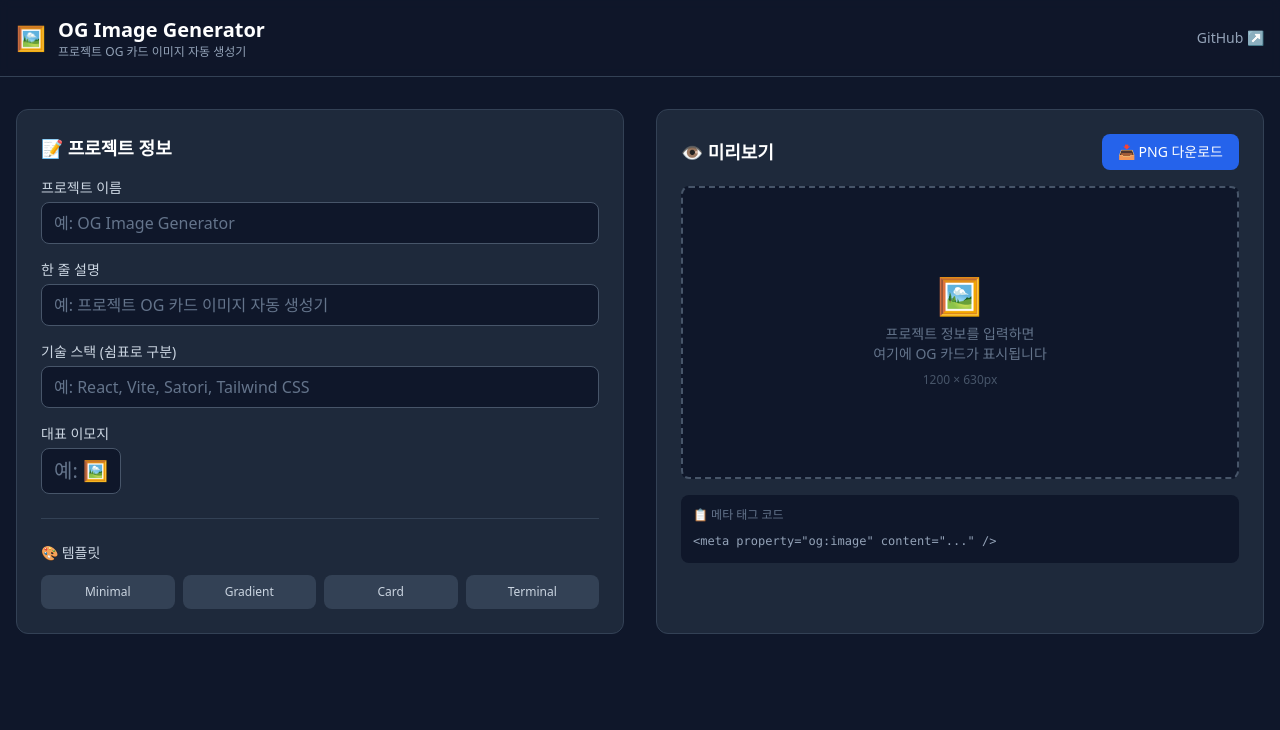
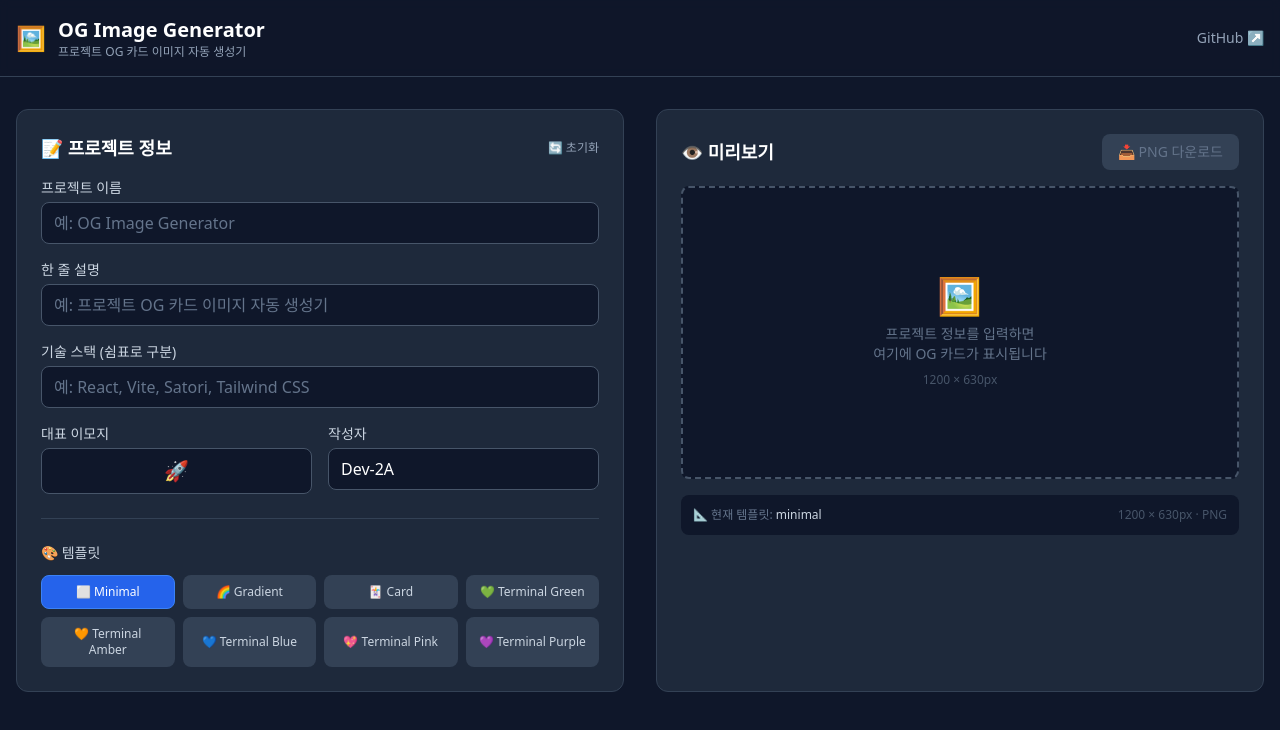
Before and after one commit to Dev-2A/og-image-generator, a React (Vite) app: page / in a window 1280 px wide. Shown: the top 730 px of the page. Built offline with nearby package versions, Linux system fonts and the light colour scheme.

Commit message:
✨ OG 카드 데이터 모델 및 입력 폼 상태 연결

```diff
--- a/src/App.jsx
+++ b/src/App.jsx
@@ -1,17 +1,23 @@
 import Header from "./components/layout/Header";
 import InputPanel from "./components/form/InputPanel";
 import PreviewPanel from "./components/preview/PreviewPanel";
+import useCardData from "./hooks/useCardData";
 
 function App() {
+  const { cardData, updateField, updateTechStack, resetData } = useCardData();
+
   return (
     <div className="min-h-screen bg-slate-900 text-slate-200">
       <Header />
       <main className="max-w-7xl mx-auto px-4 py-8">
         <div className="grid grid-cols-1 lg:grid-cols-2 gap-8">
-          {/* 왼쪽: 입력 */}
-          <InputPanel />
-          {/* 오른쪽: 프리뷰 */}
-          <PreviewPanel />
+          <InputPanel
+            cardData={cardData}
+            updateField={updateField}
+            updateTechStack={updateTechStack}
+            resetData={resetData}
+          />
+          <PreviewPanel cardData={cardData} />
         </div>
       </main>
     </div>
--- a/src/components/form/InputPanel.jsx
+++ b/src/components/form/InputPanel.jsx
@@ -1,9 +1,22 @@
-export default function InputPanel() {
+import { templateList } from "../../data/defaults";
+
+export default function InputPanel({
+  cardData,
+  updateField,
+  updateTechStack,
+  resetData,
+}) {
   return (
     <div className="bg-slate-800 rounded-xl p-6 border border-slate-700">
-      <h2 className="text-lg font-semibold text-white mb-4">
-        📝 프로젝트 정보
-      </h2>
+      <div className="flex items-center justify-between mb-4">
+        <h2 className="text-lg font-semibold text-white">📝 프로젝트 정보</h2>
+        <button
+          onClick={resetData}
+          className="text-xs text-slate-400 hover:text-red-400 transition-colors"
+        >
+          🔄 초기화
+        </button>
+      </div>
 
       <div className="space-y-4">
         {/* 프로젝트 이름 */}
@@ -13,6 +26,8 @@ export default function InputPanel() {
           </label>
           <input
             type="text"
+            value={cardData.title}
+            onChange={(e) => updateField("title", e.target.value)}
             placeholder="예: OG Image Generator"
             className="w-full px-3 py-2 bg-slate-900 border border-slate-600 rounded-lg text-white placeholder-slate-500 focus:outline-none focus:ring-2 focus:ring-blue-500 focus:border-transparent"
           />
@@ -25,6 +40,8 @@ export default function InputPanel() {
           </label>
           <input
             type="text"
+            value={cardData.description}
+            onChange={(e) => updateField("description", e.target.value)}
             placeholder="예: 프로젝트 OG 카드 이미지 자동 생성기"
             className="w-full px-3 py-2 bg-slate-900 border border-slate-600 rounded-lg text-white placeholder-slate-500 focus:outline-none focus:ring-2 focus:ring-blue-500 focus:border-transparent"
           />
@@ -37,35 +54,70 @@ export default function InputPanel() {
           </label>
           <input
             type="text"
+            onChange={(e) => updateTechStack(e.target.value)}
             placeholder="예: React, Vite, Satori, Tailwind CSS"
             className="w-full px-3 py-2 bg-slate-900 border border-slate-600 rounded-lg text-white placeholder-slate-500 focus:outline-none focus:ring-2 focus:ring-blue-500 focus:border-transparent"
           />
+          {/* 입력된 기술 스택 뱃지 미리보기 */}
+          {cardData.techStack.length > 0 && (
+            <div className="flex flex-wrap gap-1.5 mt-2">
+              {cardData.techStack.map((tech, i) => (
+                <span
+                  key={i}
+                  className="px-2 py-0.5 bg-slate-700 text-slate-300 text-xs rounded-full"
+                >
+                  {tech}
+                </span>
+              ))}
+            </div>
+          )}
         </div>
 
-        {/* 이모지 */}
+        {/* 이모지 + 작성자 */}
+        <div className="grid grid-cols-2 gap-4">
           <div>
             <label className="block text-sm font-medium text-slate-300 mb-1">
               대표 이모지
             </label>
             <input
               type="text"
-            placeholder="예: 🖼️"
+              value={cardData.emoji}
+              onChange={(e) => updateField("emoji", e.target.value)}
+              placeholder="🚀"
               maxLength={4}
-            className="w-20 px-3 py-2 bg-slate-900 border border-slate-600 rounded-lg text-white text-center text-xl placeholder-slate-500 focus:outline-none focus:ring-2 focus:ring-blue-500 focus:border-transparent"
+              className="w-full px-3 py-2 bg-slate-900 border border-slate-600 rounded-lg text-white text-center text-xl placeholder-slate-500 focus:outline-none focus:ring-2 focus:ring-blue-500 focus:border-transparent"
+            />
+          </div>
+          <div>
+            <label className="block text-sm font-medium text-slate-300 mb-1">
+              작성자
+            </label>
+            <input
+              type="text"
+              value={cardData.author}
+              onChange={(e) => updateField("author", e.target.value)}
+              placeholder="Dev-2A"
+              className="w-full px-3 py-2 bg-slate-900 border border-slate-600 rounded-lg text-white placeholder-slate-500 focus:outline-none focus:ring-2 focus:ring-blue-500 focus:border-transparent"
             />
           </div>
         </div>
+      </div>
 
-      {/* 템플릿 선택 (플레이스홀더) */}
+      {/* 템플릿 선택 */}
       <div className="mt-6 pt-6 border-t border-slate-700">
         <h3 className="text-sm font-medium text-slate-300 mb-3">🎨 템플릿</h3>
-        <div className="grid grid-cols-4 gap-2">
-          {["Minimal", "Gradient", "Card", "Terminal"].map((name) => (
+        <div className="grid grid-cols-2 sm:grid-cols-4 gap-2">
+          {templateList.map((tpl) => (
             <button
-              key={name}
-              className="px-3 py-2 bg-slate-700 hover:bg-slate-600 rounded-lg text-xs text-slate-300 transition-colors border border-transparent hover:border-slate-500"
+              key={tpl.id}
+              onClick={() => updateField("template", tpl.id)}
+              className={`px-3 py-2 rounded-lg text-xs transition-colors border ${
+                cardData.template === tpl.id
+                  ? "bg-blue-600 border-blue-500 text-white"
+                  : "bg-slate-700 border-transparent hover:bg-slate-600 text-slate-300 hover:border-slate-500"
+              }`}
             >
-              {name}
+              {tpl.icon} {tpl.name}
             </button>
           ))}
         </div>
--- a/src/components/preview/PreviewPanel.jsx
+++ b/src/components/preview/PreviewPanel.jsx
@@ -1,32 +1,66 @@
-export default function PreviewPanel() {
+export default function PreviewPanel({ cardData }) {
+  const hasData = cardData.title || cardData.description;
+
   return (
     <div className="bg-slate-800 rounded-xl p-6 border border-slate-700">
       <div className="flex items-center justify-between mb-4">
         <h2 className="text-lg font-semibold text-white">👁️ 미리보기</h2>
         <button
-          className="px-4 py-2 bg-blue-600 hover:bg-blue-500 text-white text-sm font-medium rounded-lg transition-colors"
-          disabled
+          className="px-4 py-2 bg-blue-600 hover:bg-blue-500 disabled:bg-slate-700 disabled:text-slate-500 text-white text-sm font-medium rounded-lg transition-colors"
+          disabled={!hasData}
         >
           📥 PNG 다운로드
         </button>
       </div>
 
-      {/* OG 이미지 프리뷰 영역 (1200x630 비율) */}
-      <div className="w-full aspect-[1200/630] bg-slate-900 rounded-lg border-2 border-dashed border-slate-600 flex items-center justify-center">
+      {/* OG 이미지 프리뷰 영역 */}
+      <div className="w-full aspect-[1200/630] bg-slate-900 rounded-lg border-2 border-dashed border-slate-600 flex items-center justify-center overflow-hidden">
+        {hasData ? (
+          <div className="w-full h-full bg-gradient-to-br from-slate-800 to-slate-900 flex flex-col items-center justify-center p-8 text-center">
+            <span className="text-5xl mb-3">{cardData.emoji}</span>
+            <h3 className="text-2xl font-bold text-white mb-2">
+              {cardData.title}
+            </h3>
+            {cardData.description && (
+              <p className="text-sm text-slate-400 mb-4">
+                {cardData.description}
+              </p>
+            )}
+            {cardData.techStack.length > 0 && (
+              <div className="flex flex-wrap gap-1.5 justify-center">
+                {cardData.techStack.map((tech, i) => (
+                  <span
+                    key={i}
+                    className="px-2 py-0.5 bg-slate-700 text-slate-300 text-xs rounded-full"
+                  >
+                    {tech}
+                  </span>
+                ))}
+              </div>
+            )}
+            {cardData.author && (
+              <p className="text-xs text-slate-500 mt-4">
+                by {cardData.author}
+              </p>
+            )}
+          </div>
+        ) : (
           <div className="text-center text-slate-500">
             <p className="text-4xl mb-2">🖼️</p>
             <p className="text-sm">프로젝트 정보를 입력하면</p>
             <p className="text-sm">여기에 OG 카드가 표시됩니다</p>
             <p className="text-xs mt-2 text-slate-600">1200 × 630px</p>
           </div>
+        )}
       </div>
 
-      {/* 메타 태그 코드 (플레이스홀더) */}
-      <div className="mt-4 p-3 bg-slate-900 rounded-lg">
-        <p className="text-xs text-slate-500 mb-1">📋 메타 태그 코드</p>
-        <code className="text-xs text-slate-400 font-mono">
-          &lt;meta property="og:image" content="..." /&gt;
-        </code>
+      {/* 현재 선택된 템플릿 표시 */}
+      <div className="mt-4 p-3 bg-slate-900 rounded-lg flex items-center justify-between">
+        <p className="text-xs text-slate-500">
+          📐 현재 템플릿:{" "}
+          <span className="text-slate-300">{cardData.template}</span>
+        </p>
+        <p className="text-xs text-slate-600">1200 × 630px · PNG</p>
       </div>
     </div>
   );
--- /dev/null
+++ b/src/data/defaults.js
@@ -0,0 +1,21 @@
+// OG 카드 기본 데이터 모델
+export const defaultCardData = {
+  title: "",
+  description: "",
+  techStack: [],
+  emoji: "🚀",
+  template: "minimal",
+  author: "Dev-2A",
+};
+
+// 사용 가능한 템플릿 목록
+export const templateList = [
+  { id: "minimal", name: "Minimal", icon: "⬜" },
+  { id: "gradient", name: "Gradient", icon: "🌈" },
+  { id: "card", name: "Card", icon: "🃏" },
+  { id: "terminal-green", name: "Terminal Green", icon: "💚" },
+  { id: "terminal-amber", name: "Terminal Amber", icon: "🧡" },
+  { id: "terminal-blue", name: "Terminal Blue", icon: "💙" },
+  { id: "terminal-pink", name: "Terminal Pink", icon: "💖" },
+  { id: "terminal-purple", name: "Terminal Purple", icon: "💜" },
+];
--- /dev/null
+++ b/src/hooks/useCardData.js
@@ -0,0 +1,24 @@
+import { useState, useCallback } from "react";
+import { defaultCardData } from "../data/defaults";
+
+export default function useCardData() {
+  const [cardData, setCardData] = useState(defaultCardData);
+
+  const updateField = useCallback((field, value) => {
+    setCardData((prev) => ({ ...prev, [field]: value }));
+  }, []);
+
+  const updateTechStack = useCallback((rawString) => {
+    const techs = rawString
+      .split(",")
+      .map((t) => t.trim())
+      .filter((t) => t.length > 0);
+    setCardData((prev) => ({ ...prev, techStack: techs }));
+  }, []);
+
+  const resetData = useCallback(() => {
+    setCardData(defaultCardData);
+  }, []);
+
+  return { cardData, updateField, updateTechStack, resetData };
+}
```
Lines whose indentation alone changed are shown as unchanged.
